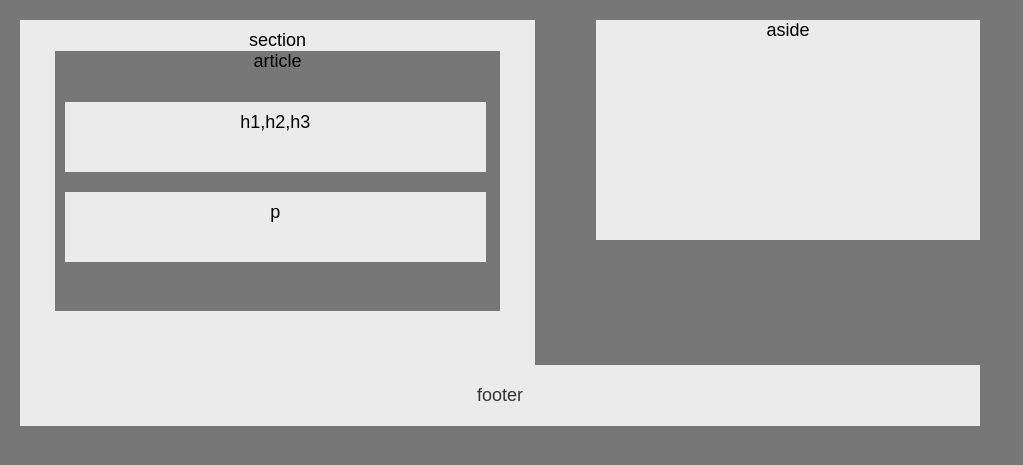
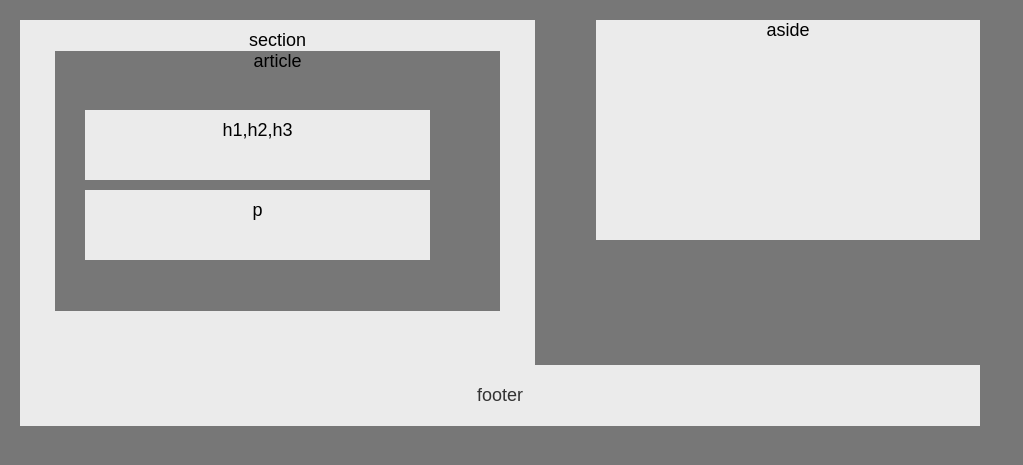
Before and after one commit to evnelson315/HW-wireframe, a PHP site: page / in a window 1280 px wide. Shown: the part 220-685 px from the top of the page, without its empty margins (0-1023 px from the left). Run offline with PHP 8.4, Linux system fonts and the light colour scheme.

Commit message:
good html

```diff
--- a/index.html
+++ b/index.html
@@ -16,13 +16,12 @@
 
 <div class="section">
 	<section>section</section>
-	<div class="article"> article </article>
+	<div class="article"> article </div>
  	<div id="line1">h1,h2,h3</div>
  	<div id="line2">p</div>
  </div>
- </div>
+
 <aside>aside</aside>
 <footer>footer</footer>
-</div>
 </body>
 </html>
--- a/style.css
+++ b/style.css
@@ -38,6 +38,7 @@ h1 {
 	background-color: #ebebeb;
 	font-size: 18px;
 
+
 }
 .article {
     width: 90%;
@@ -46,12 +47,16 @@ h1 {
 	text-align: center;
 	background-color: #777;
 	font-size: 18px;
-	font color:#ebebeb;
+	position: relative;
+
 
 }
 #line1 {
-	float:left;
-    width: 90%;
+	position: absolute;
+	top: 300px;
+	left: 75px;
+	float: left;
+    width: 325px;
     padding: 10px;
     height: 50px;
 	text-align: center;
@@ -61,8 +66,11 @@ h1 {
 	margin-top: 30px;
 }
 #line2 {
-	 float:left;
-    width: 90%;
+	position: absolute;
+	top: 400px;
+	left: 75px;
+	float:left;
+    width: 325px;
     padding: 10px;
     height: 50px;
 	text-align: center;
```
